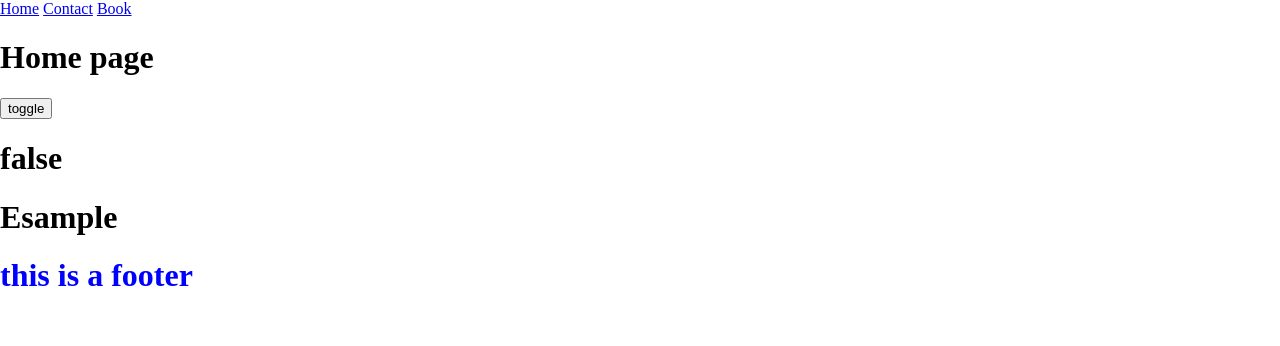
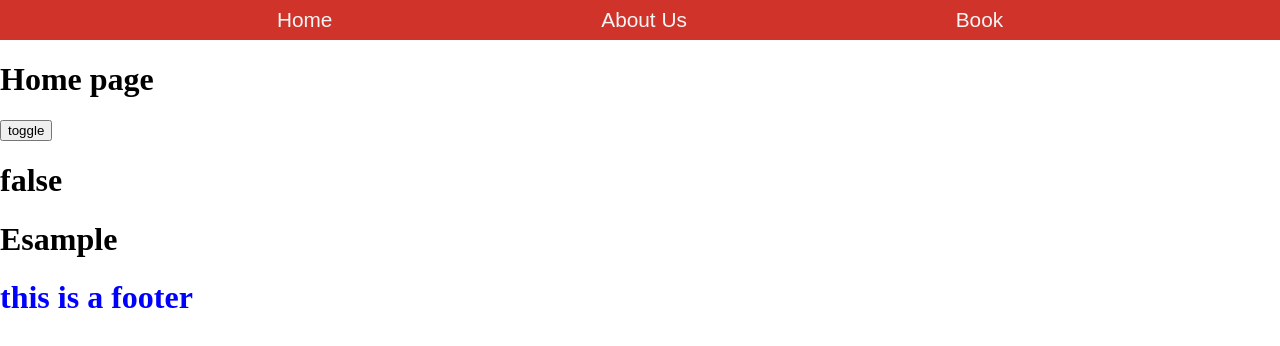
Before and after one commit to dongumayagay/kuya-wheels, a SvelteKit app: page / in a window 1280 px wide. Shown: the top 346 px of the page. Built offline with nearby package versions, Linux system fonts and the light colour scheme.

Commit message:
Renamed "contact" with "aboutus"

```diff
--- a/src/routes/Navbar.svelte
+++ b/src/routes/Navbar.svelte
@@ -1,5 +1,31 @@
 <nav>
+
 	<a href="/">Home</a>
-	<a href="/contact">Contact</a>
+	<a href="/aboutus">About Us</a>
 	<a href="/book">Book</a>
 </nav>
+
+<style>
+	nav {
+		background-color: #cf332a;
+		display: flex;
+		flex-wrap: wrap;
+		justify-content: space-evenly;
+		padding: 0.5em;
+	}
+	a {
+		display: flex;
+		align-items: flex-end;
+		font-size: 1.3em;
+		font-family: fantasy;
+		color: whitesmoke;
+		/* margin-right: 1.5em; */
+	}
+	a:link {
+		text-decoration: none;
+	}
+	a:hover{
+		text-decoration: underline;
+	}
+
+</style>
```
Also changed, not shown: src/routes/aboutus/+page.svelte (renamed from src/routes/contact/+page.svelte).
